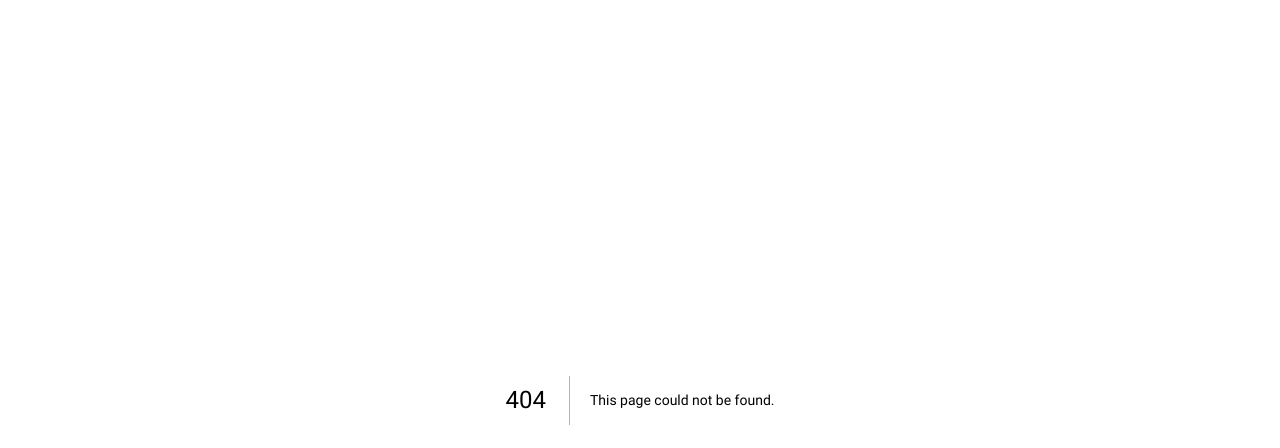
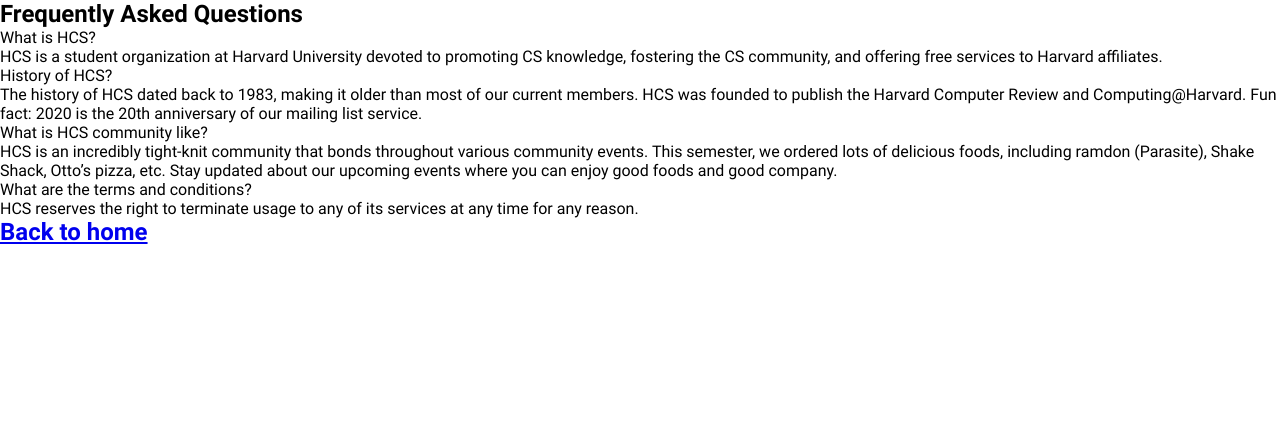
Before and after one commit to hcs/website2020, a Next.js app in the folder hcs-website/: page /faq in a window 1280 px wide. Before the commit this address had no page. Shown: the top 448 px of the page. Built offline with nearby package versions, Linux system fonts and the light colour scheme.

Commit message:
FAQ with some bugs

```diff
--- a/hcs-website/components/layout.js
+++ b/hcs-website/components/layout.js
@@ -1,4 +1,8 @@
 import Head from 'next/head';
+//import styles from './faq.module.css'
+//for some reason, when I import the above code, I got error
+//error: ./components/layout.js
+//Module not found: Can't resolve './faq.module.css' in '/Users/teddylin/Desktop/website2020/hcs-website/components'
 
 export default function Layout({ children }) {
   return (
--- a/hcs-website/package.json
+++ b/hcs-website/package.json
@@ -9,9 +9,9 @@
   },
   "dependencies": {
     "animate.css": "^3.7.2",
-    "next": "9.3.6",
-    "react": "16.13.1",
-    "react-dom": "16.13.1",
+    "next": "^9.3.6",
+    "react": "^16.13.1",
+    "react-dom": "^16.13.1",
     "react-scroll": "^1.7.16",
     "react-transition-group": "^4.3.0"
   }
--- /dev/null
+++ b/hcs-website/pages/faq.js
@@ -0,0 +1,62 @@
+import Link from 'next/link'
+import Layout from '../components/layout.js';
+import styles from './faq.module.css';
+//for some reason, when I import the above code, I got error
+//error: ./components/layout.js
+//Module not found: Can't resolve './faq.module.css' in '/Users/teddylin/Desktop/website2020/hcs-website/components'
+
+//This is the Javascript code from https://codepen.io/kathykato/pen/MoZJom
+/*
+const items = document.querySelectorAll(".accordion a");
+
+export default function toggleAccordion(){
+    return (
+    this.classList.toggle('active'),
+    this.nextElementSibling.classList.toggle('active')
+  )
+}
+items.forEach(item => item.addEventListener('click', toggleAccordion));
+*/
+
+//HTML code, back to home link
+export default function display(){
+      return (
+        <layout>
+            <div class="container">
+              <h2>Frequently Asked Questions</h2>
+              <div class="accordion">
+                <div class="accordion-item">
+                  <a>What is HCS?</a>
+                  <div class="content">
+                    <p>HCS is a student organization at Harvard University devoted to promoting CS knowledge, fostering the CS community, and offering free services to Harvard affiliates.</p>
+                  </div>
+                </div>
+                <div class="accordion-item">
+                  <a>History of HCS?</a>
+                  <div class="content">
+                    <p>The history of HCS dated back to 1983, making it older than most of our current members. HCS was founded to publish the Harvard Computer Review and Computing@Harvard. Fun fact: 2020 is the 20th anniversary of our mailing list service.</p>
+                  </div>
+                </div>
+                <div class="accordion-item">
+                  <a>What is HCS community like?</a>
+                  <div class="content">
+                    <p>HCS is an incredibly tight-knit community that bonds throughout various community events. This semester, we ordered lots of delicious foods, including ramdon (Parasite), Shake Shack, Otto’s pizza, etc. Stay updated about our upcoming events where you can enjoy good foods and good company.</p>
+                  </div>
+                </div>
+                <div class="accordion-item">
+                  <a>What are the terms and conditions?</a>
+                  <div class="content">
+                    <p>HCS reserves the right to terminate usage to any of its services at any time for any reason.</p>
+                  </div>
+                </div>
+              </div>
+
+            </div>
+            <h2>
+              <Link href="/">
+                <a>Back to home</a>
+              </Link>
+            </h2>
+        </layout>
+      )
+  };
--- /dev/null
+++ b/hcs-website/pages/faq.module.css
@@ -0,0 +1,119 @@
+/* This is the CSS code from https://codepen.io/kathykato/pen/MoZJom
+ some parts are commented out because I got errors*/
+
+@import url('https://fonts.googleapis.com/css?family=Hind:300,400');
+
+/*
+body {
+  margin: 0;
+  padding: 0;
+  font-family: 'Hind', sans-serif;
+  background: #fff;
+  color: #4d5974;
+  display: -webkit-box;
+  display: -webkit-flex;
+  display: -ms-flexbox;
+  display: flex;
+  min-height: 100vh;
+}
+*/
+
+.container {
+  margin: 0 auto;
+  padding: 4rem;
+  width: 48rem;
+}
+/*
+
+h3 {
+  font-size: 1.75rem;
+  color: #373d51;
+  padding: 1.3rem;
+  margin: 0;
+}
+*/
+
+.accordion a {
+  position: relative;
+  display: -webkit-box;
+  display: -webkit-flex;
+  display: -ms-flexbox;
+  display: flex;
+  -webkit-box-orient: vertical;
+  -webkit-box-direction: normal;
+  -webkit-flex-direction: column;
+  -ms-flex-direction: column;
+  flex-direction: column;
+  width: 100%;
+  padding: 1rem 3rem 1rem 1rem;
+  color: #7288a2;
+  font-size: 1.15rem;
+  font-weight: 400;
+  border-bottom: 1px solid #e5e5e5;
+}
+
+.accordion a:hover,
+.accordion a:hover::after {
+  cursor: pointer;
+  color: #03b5d2;
+}
+
+.accordion a:hover::after {
+  border: 1px solid #03b5d2;
+}
+
+.accordion a.active {
+  color: #03b5d2;
+  border-bottom: 1px solid #03b5d2;
+}
+
+.accordion a::after {
+  font-family: 'Ionicons';
+  content: '\f218';
+  position: absolute;
+  float: right;
+  right: 1rem;
+  font-size: 1rem;
+  color: #7288a2;
+  padding: 5px;
+  width: 30px;
+  height: 30px;
+  -webkit-border-radius: 50%;
+  -moz-border-radius: 50%;
+  border-radius: 50%;
+  border: 1px solid #7288a2;
+  text-align: center;
+}
+
+.accordion a.active::after {
+  font-family: 'Ionicons';
+  content: '\f209';
+  color: #03b5d2;
+  border: 1px solid #03b5d2;
+}
+
+.accordion .content {
+  opacity: 0;
+  padding: 0 1rem;
+  max-height: 0;
+  border-bottom: 1px solid #e5e5e5;
+  overflow: hidden;
+  clear: both;
+  -webkit-transition: all 0.2s ease 0.15s;
+  -o-transition: all 0.2s ease 0.15s;
+  transition: all 0.2s ease 0.15s;
+}
+
+.accordion .content p {
+  font-size: 1rem;
+  font-weight: 300;
+}
+
+.accordion .content.active {
+  opacity: 1;
+  padding: 1rem;
+  max-height: 100%;
+  -webkit-transition: all 0.35s ease 0.15s;
+  -o-transition: all 0.35s ease 0.15s;
+  transition: all 0.35s ease 0.15s;
+}
--- a/hcs-website/pages/index.js
+++ b/hcs-website/pages/index.js
@@ -1,6 +1,7 @@
 import Layout from '../components/layout.js';
 import styles from './index.module.css';
 import { Element, animateScroll, Events } from 'react-scroll';
+import Link from 'next/link'
 
 export default class MainPage extends React.Component {
   constructor(props) {
@@ -60,6 +61,7 @@
           Content<br />
           Content<br />
           Content<br />
+          Read <Link href="/faq"><a>FAQ!</a></Link>
         </Element>
       </Layout>
     );
--- /dev/null
+++ b/hcs-website/styles/faq.module.css
@@ -0,0 +1,123 @@
+@import url('https://fonts.googleapis.com/css?family=Hind:300,400');
+/*
+*, *:before, *:after {
+  -webkit-box-sizing: inherit;
+  box-sizing: inherit;
+}
+*/
+
+html {
+  -webkit-box-sizing: border-box;
+  box-sizing: border-box;
+}
+
+body {
+  margin: 0;
+  padding: 0;
+  font-family: 'Hind', sans-serif;
+  background: #fff;
+  color: #4d5974;
+  display: -webkit-box;
+  display: -webkit-flex;
+  display: -ms-flexbox;
+  display: flex;
+  min-height: 100vh;
+}
+
+.container {
+  margin: 0 auto;
+  padding: 4rem;
+  width: 48rem;
+}
+
+h3 {
+  font-size: 1.75rem;
+  color: #373d51;
+  padding: 1.3rem;
+  margin: 0;
+}
+
+.accordion a {
+  position: relative;
+  display: -webkit-box;
+  display: -webkit-flex;
+  display: -ms-flexbox;
+  display: flex;
+  -webkit-box-orient: vertical;
+  -webkit-box-direction: normal;
+  -webkit-flex-direction: column;
+  -ms-flex-direction: column;
+  flex-direction: column;
+  width: 100%;
+  padding: 1rem 3rem 1rem 1rem;
+  color: #7288a2;
+  font-size: 1.15rem;
+  font-weight: 400;
+  border-bottom: 1px solid #e5e5e5;
+}
+
+.accordion a:hover,
+.accordion a:hover::after {
+  cursor: pointer;
+  color: #03b5d2;
+}
+
+.accordion a:hover::after {
+  border: 1px solid #03b5d2;
+}
+
+.accordion a.active {
+  color: #03b5d2;
+  border-bottom: 1px solid #03b5d2;
+}
+
+.accordion a::after {
+  font-family: 'Ionicons';
+  content: '\f218';
+  position: absolute;
+  float: right;
+  right: 1rem;
+  font-size: 1rem;
+  color: #7288a2;
+  padding: 5px;
+  width: 30px;
+  height: 30px;
+  -webkit-border-radius: 50%;
+  -moz-border-radius: 50%;
+  border-radius: 50%;
+  border: 1px solid #7288a2;
+  text-align: center;
+}
+
+.accordion a.active::after {
+  font-family: 'Ionicons';
+  content: '\f209';
+  color: #03b5d2;
+  border: 1px solid #03b5d2;
+}
+
+.accordion .content {
+  opacity: 0;
+  padding: 0 1rem;
+  max-height: 0;
+  border-bottom: 1px solid #e5e5e5;
+  overflow: hidden;
+  clear: both;
+  -webkit-transition: all 0.2s ease 0.15s;
+  -o-transition: all 0.2s ease 0.15s;
+  transition: all 0.2s ease 0.15s;
+}
+
+.accordion .content p {
+  font-size: 1rem;
+  font-weight: 300;
+}
+
+.accordion .content.active {
+  opacity: 1;
+  padding: 1rem;
+  max-height: 100%;
+  -webkit-transition: all 0.35s ease 0.15s;
+  -o-transition: all 0.35s ease 0.15s;
+  transition: all 0.35s ease 0.15s;
+}
```
Also changed, not shown: 2 other files (tests, documents, lock files or other folders).
